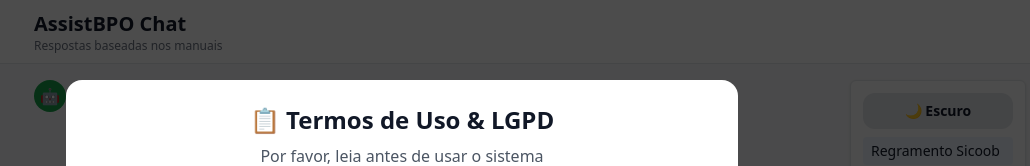
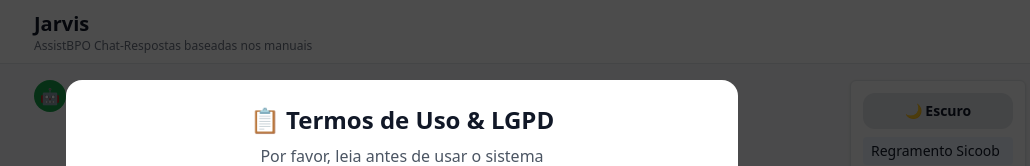
Before and after one commit to Edblas/AssistBPO, a React (Vite) app in the folder AssistBPO-Web/frontend/: page / in a window 1280 px wide. Shown: the top 166 px of the page, without its empty margins (238-1268 px from the left). Built offline with nearby package versions, Linux system fonts and the light colour scheme.

Commit message:
coloque o nome do site para Jarvis

```diff
--- a/AssistBPO-Web/frontend/index.html
+++ b/AssistBPO-Web/frontend/index.html
@@ -3,7 +3,7 @@
   <head>
     <meta charset="UTF-8" />
     <meta name="viewport" content="width=device-width, initial-scale=1.0" />
-    <title>AssistBPO Chat</title>
+    <title>Jarvis -AssistBPO</title>
     <link rel="preconnect" href="https://fonts.googleapis.com">
     <link rel="preconnect" href="https://fonts.gstatic.com" crossorigin>
     <link href="https://fonts.googleapis.com/css2?family=Rubik:wght@400;500;600&display=swap" rel="stylesheet">
--- a/AssistBPO-Web/frontend/src/App.jsx
+++ b/AssistBPO-Web/frontend/src/App.jsx
@@ -146,7 +146,7 @@ export default function App() {
   const [messages, setMessages] = useState([
     {
       role: 'assistant',
-      text: 'Olá! Bem-vindo ao AssistBPO.\n\nDigite sua pergunta e eu te ajudo.'
+      text: 'Olá! Seja Bem-vindo!\n\nDigite sua pergunta e eu te ajudo.'
     }
   ])
   const [input, setInput] = useState('')
@@ -185,7 +185,7 @@ export default function App() {
     setLoading(true)
 
     try {
-      const res = await fetch('https://assistbpo-backend.onrender.com/api/consulta', {
+      const res = await fetch('https://assistbpo-backend.onrender.com/api', {
         method: 'POST',
         headers: { 'Content-Type': 'application/json' },
         body: JSON.stringify({ pergunta: input })
@@ -220,8 +220,8 @@ export default function App() {
       {/* HEADER FIXO */}
       <header className="fixed top-0 left-0 right-0 h-16 bg-white dark:bg-gray-800 border-b z-40">
         <div className="max-w-3xl mx-auto h-full px-4 flex flex-col justify-center">
-          <h1 className="text-xl font-bold">AssistBPO Chat</h1>
-          <p className="text-xs text-gray-500">Respostas baseadas nos manuais</p>
+          <h1 className="text-xl font-bold">Jarvis</h1>
+          <p className="text-xs text-gray-500">AssistBPO Chat-Respostas baseadas nos manuais</p>
         </div>
       </header>
 
```
